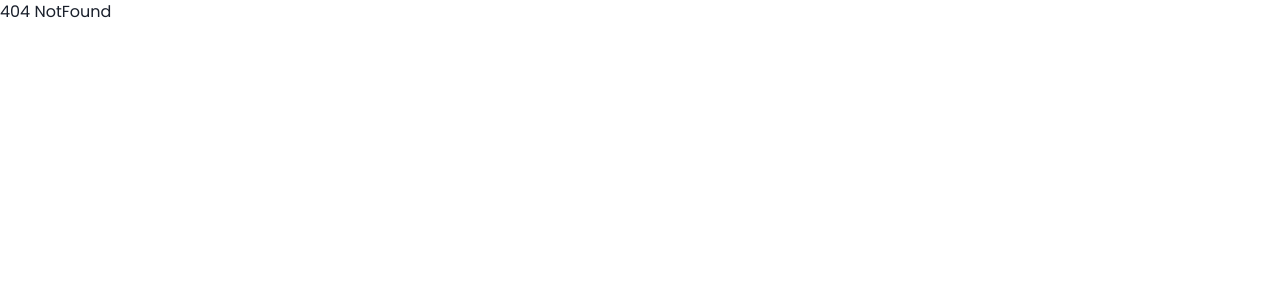
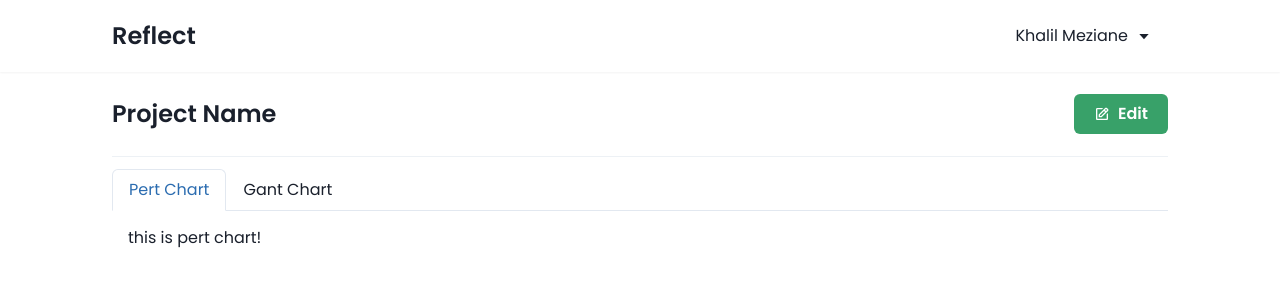
Before and after one commit to KhalilMeziane/Reflect-GLGL-project, a React (Create React App) app: page /dashboard/5 in a window 1280 px wide. Before the commit this address had no page. Shown: the top 300 px of the page. Built offline with nearby package versions, Linux system fonts and the light colour scheme.

Commit message:
edit dashboard page & build project page with tabs

```diff
--- a/src/components/authNavbar.jsx
+++ b/src/components/authNavbar.jsx
@@ -22,7 +22,7 @@ export default function Dsll() {
       <chakra.header
         w="full"
         py={4}
-        shadow="xs"
+        shadow="sm"
         px={{ base: 4, sm: 6, md: 8, xl: 28 }}
       >
         <Flex alignItems="center" justifyContent="space-between" mx="auto">
--- a/src/components/projectsTable.jsx
+++ b/src/components/projectsTable.jsx
@@ -24,7 +24,6 @@ export default function projectsTable() {
   return (
     <Flex
       w="full"
-      bg="gray.50"
       px={{ base: 4, sm: 6, md: 8, xl: 28 }}
       py="8"
       alignItems="center"
--- a/src/pages/_index.js
+++ b/src/pages/_index.js
@@ -4,6 +4,7 @@ import SignUp from './signup'
 import NotFound from './notFound'
 import Profile from './profile'
 import Dashboard from './dashboard'
+import Project from './project'
 
 export {
     Home,
@@ -11,5 +12,6 @@ export {
     NotFound,
     SignUp,
     Profile,
-    Dashboard
+    Dashboard,
+    Project
 }
--- a/src/pages/dashboard.jsx
+++ b/src/pages/dashboard.jsx
@@ -1,6 +1,8 @@
 import React from 'react'
 import { Helmet } from 'react-helmet'
 import { AuthNavbar, ProjectsTable } from '../components/_index'
+import { Text, Flex, Button } from '@chakra-ui/react'
+import { BiMessageSquareAdd } from 'react-icons/bi'
 
 export default function dashboard() {
     return (
@@ -9,6 +11,10 @@ export default function dashboard() {
                 <title>Dashboard | Reflect</title>
             </Helmet>
             <AuthNavbar/>
+            <Flex justify={"space-between"} align={"center"} px={{ base: 4, sm: 6, md: 8, xl: 28 }} py="3">
+                <Text fontSize="2xl" textTransform={"capitalize"} fontWeight={"semibold"}>Dashboard</Text>
+                <Button variant={"none"} bg="green.500" px="5" color="white" textTransform={"capitalize"} fontWeight={"normal"} leftIcon={<BiMessageSquareAdd/>}>new project</Button>
+            </Flex>
             <ProjectsTable/>
         </>
     )
--- /dev/null
+++ b/src/pages/project.jsx
@@ -0,0 +1,37 @@
+import React from 'react'
+import { Helmet } from "react-helmet"
+import { AuthNavbar } from '../components/_index'
+import { Box, Text, Divider, Tabs, Tab, TabPanels, TabPanel, TabList, Flex, Button } from '@chakra-ui/react'
+import { BiEdit } from 'react-icons/bi'
+
+export default function project() {
+    return (
+        <>
+            <Helmet>
+                <title>Project | Reflect</title>
+            </Helmet>
+            <AuthNavbar/>
+            <Box px={{ base: 4, sm: 6, md: 8, xl: 28 }} py="3">
+                <Flex justify={"space-between"} align={"center"}>
+                    <Text py="3" fontSize="2xl" textTransform={"capitalize"} fontWeight={"semibold"}>Project name</Text>
+                    <Button variant={"none"} bg="green.500" px="5" color="white" leftIcon={<BiEdit/>}>Edit</Button>
+                </Flex>
+                <Divider bg="black" my="3"/>
+                <Tabs variant='enclosed'>
+                    <TabList>
+                        <Tab>Pert Chart</Tab>
+                        <Tab>Gant Chart</Tab>
+                    </TabList>
+                    <TabPanels>
+                        <TabPanel>
+                        <p>this is pert chart!</p>
+                        </TabPanel>
+                        <TabPanel>
+                        <p>this is gant chart!!</p>
+                        </TabPanel>
+                    </TabPanels>
+                </Tabs>
+            </Box>
+        </>
+    )
+}
--- a/src/routes/_RouterConfig.jsx
+++ b/src/routes/_RouterConfig.jsx
@@ -1,6 +1,6 @@
 import React from 'react'
 import { Route, Routes } from 'react-router-dom'
-import { Home, Login, SignUp, NotFound, Profile, Dashboard } from '../pages/_index'
+import { Home, Login, SignUp, NotFound, Profile, Dashboard, Project } from '../pages/_index'
 
 
 export default function RouterConfig() {
@@ -11,6 +11,7 @@ export default function RouterConfig() {
             <Route path="/signup" element={<SignUp/>}/>
             <Route path="/profile" element={<Profile/>}/>
             <Route path="/dashboard" element={<Dashboard/>}/>
+            <Route path="/dashboard/:id" element={<Project/>}/>
 
             <Route path="*" element={<NotFound/>}/>
         </Routes>
```
